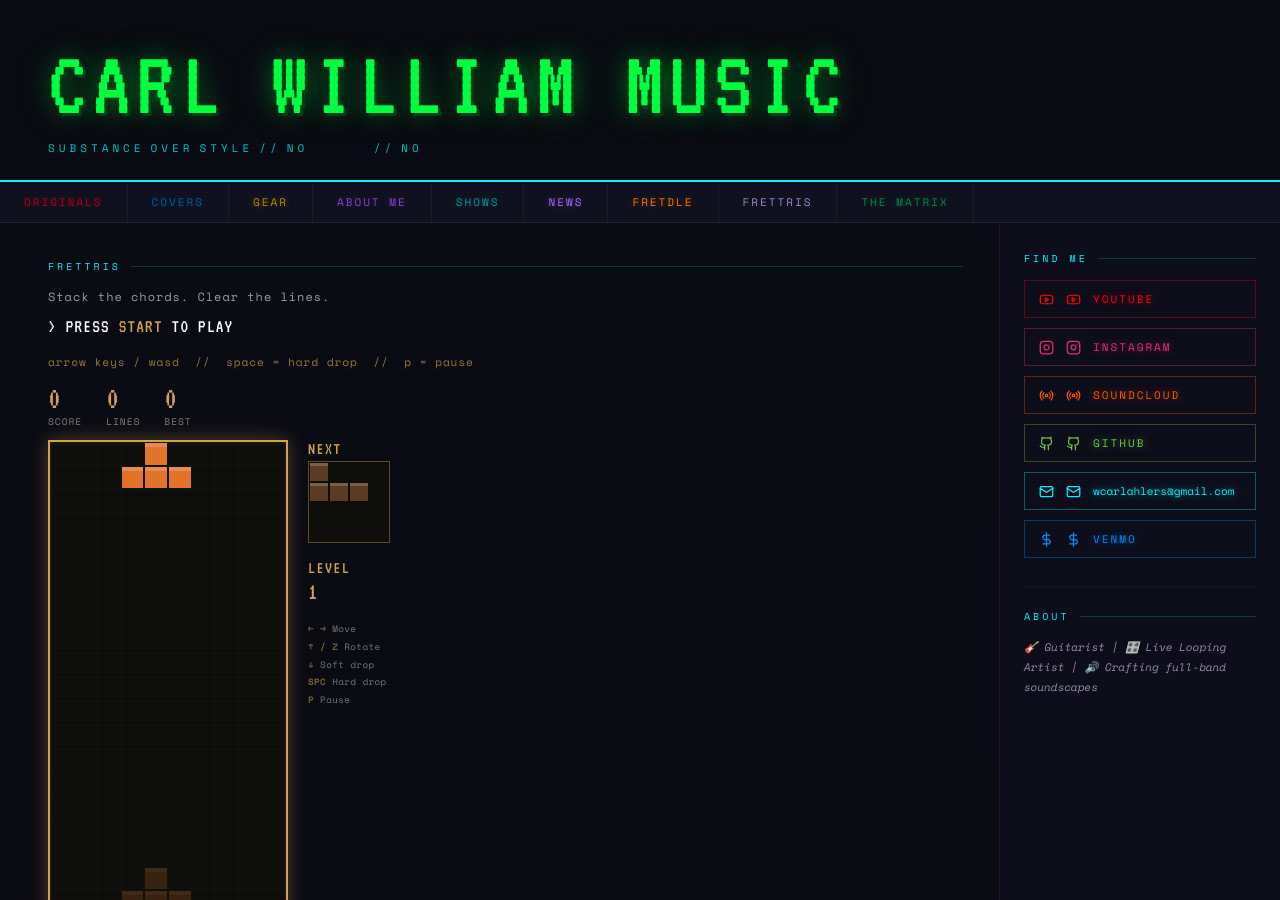
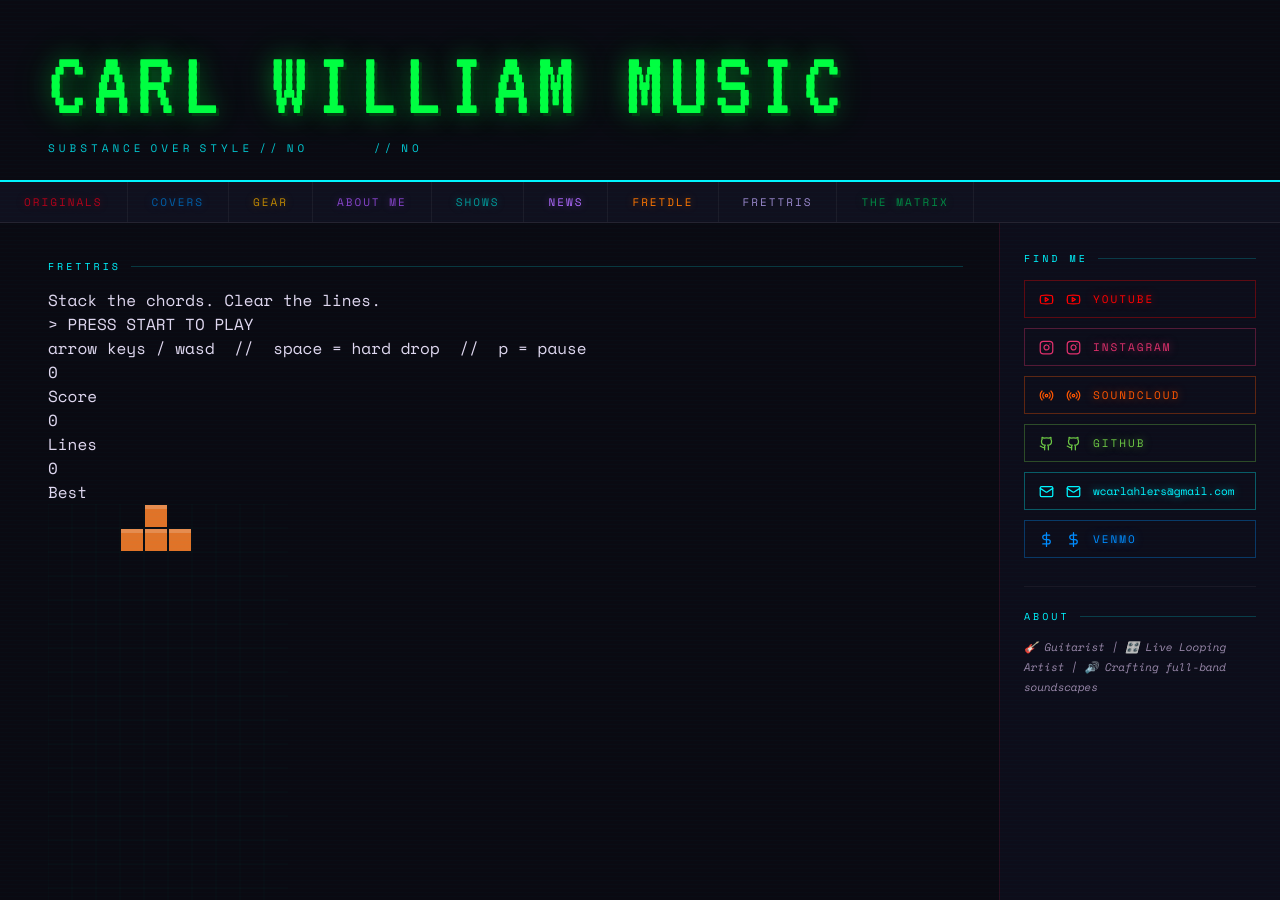
Before and after one commit to Ahlers94/carl-william-music, a Jekyll site: the page built from frettris.html, in a window 1280 px wide and 900 px high. Built offline with Jekyll 4.4.1, drawn with Linux system fonts in a browser that asks for light colours.

Commit message:
Delete Frettris CSS styles
Removed extensive CSS styles for the Frettris game.

```diff
--- a/frettris.html
+++ b/frettris.html
@@ -8,205 +8,6 @@ extra_css:
 extra_js:
   - frettris
 ---
-
-<style>
-  /* ── Frettris page styles ── */
-
-  #frettris-game-container #frettris-section {
-    display: flex;
-    flex-direction: column;
-    gap: 0.75rem;
-  }
-
-  #frettris-game-container .section-subtitle {
-    font-family: 'Space Mono', monospace;
-    font-size: 0.75rem;
-    color: var(--fg, #ccc);
-    opacity: 0.75;
-    letter-spacing: 0.08em;
-  }
-
-  #frettris-game-container .frettris-meta {
-    font-family: 'Space Mono', monospace;
-    font-size: 0.7rem;
-    color: var(--accent, #d4a24f);
-    opacity: 0.7;
-    letter-spacing: 0.08em;
-  }
-
-  #frettris-game-container .frettris-stats {
-    display: flex;
-    gap: 1.5rem;
-    flex-wrap: wrap;
-  }
-
-  #frettris-game-container .frettris-stat {
-    display: flex;
-    flex-direction: column;
-    align-items: flex-start;
-  }
-
-  #frettris-game-container .frettris-stat .stat-num {
-    font-family: 'VT323', monospace;
-    font-size: 2rem;
-    color: var(--accent, #d4a24f);
-    line-height: 1;
-  }
-
-  #frettris-game-container .frettris-stat .stat-label {
-    font-family: 'Space Mono', monospace;
-    font-size: 0.6rem;
-    color: var(--fg, #ccc);
-    opacity: 0.6;
-    text-transform: uppercase;
-    letter-spacing: 0.1em;
-  }
-
-  #frettris-game-container .frettris-play-area {
-    display: flex;
-    gap: 1.25rem;
-    align-items: flex-start;
-  }
-
-  #frettris-game-container #frettris-canvas {
-    display: block;
-    border: 2px solid #d4a24f;
-    box-shadow: 0 0 18px rgba(212,162,79,0.35), inset 0 0 6px rgba(212,162,79,0.12);
-    image-rendering: pixelated;
-    background: #0f0d0a;
-    max-width: min(240px, 100%);
-    height: auto;
-  }
-
-  #frettris-game-container .frettris-side {
-    display: flex;
-    flex-direction: column;
-    gap: 1rem;
-    min-width: 90px;
-  }
-
-  #frettris-game-container .frettris-side-label {
-    font-family: 'VT323', monospace;
-    font-size: 1.1rem;
-    color: #d4a24f;
-    letter-spacing: 0.08em;
-    text-transform: uppercase;
-    margin-bottom: 0.2rem;
-  }
-
-  #frettris-game-container #next-canvas {
-    display: block;
-    border: 1px solid rgba(212,162,79,0.4);
-    background: #0f0d0a;
-    image-rendering: pixelated;
-  }
-
-  #frettris-game-container .frettris-level {
-    font-family: 'VT323', monospace;
-    font-size: 1.5rem;
-    color: #fff;
-    line-height: 1;
-  }
-
-  #frettris-game-container .frettris-level span {
-    color: #d4a24f;
-  }
-
-  #frettris-game-container .frettris-keys {
-    font-family: 'Space Mono', monospace;
-    font-size: 0.58rem;
-    color: var(--fg, #ccc);
-    opacity: 0.55;
-    line-height: 1.9;
-    letter-spacing: 0.04em;
-  }
-
-  #frettris-game-container .frettris-keys strong {
-    color: #d4a24f;
-    opacity: 1;
-    font-weight: 700;
-  }
-
-  #frettris-game-container .frettris-controls {
-    display: flex;
-    flex-wrap: wrap;
-    gap: 0.5rem;
-    margin-top: 0.25rem;
-  }
-
-  #frettris-game-container .frettris-btn {
-    font-family: 'VT323', monospace;
-    font-size: 1.2rem;
-    letter-spacing: 0.08em;
-    text-transform: uppercase;
-    padding: 0.3rem 1rem;
-    background: transparent;
-    color: #d4a24f;
-    border: 1.5px solid #d4a24f;
-    cursor: pointer;
-    transition: background 0.15s, color 0.15s, box-shadow 0.15s;
-  }
-
-  #frettris-game-container .frettris-btn:hover {
-    background: #d4a24f;
-    color: #0f0d0a;
-    box-shadow: 0 0 10px rgba(212,162,79,0.6);
-  }
-
-  #frettris-game-container #frettris-msg {
-    font-family: 'VT323', monospace;
-    font-size: 1.2rem;
-    color: #fff;
-    min-height: 1.5rem;
-    letter-spacing: 0.06em;
-  }
-
-  #frettris-game-container #frettris-msg .hi {
-    color: #d4a24f;
-  }
-
-  #frettris-game-container .frettris-touch {
-    display: none;
-    gap: 0.4rem;
-    justify-content: center;
-    margin-top: 0.5rem;
-  }
-
-  #frettris-game-container .touch-row {
-    display: flex;
-    gap: 0.4rem;
-    justify-content: center;
-  }
-
-  #frettris-game-container .touch-btn {
-    font-family: 'VT323', monospace;
-    font-size: 1.6rem;
-    width: 52px;
-    height: 52px;
-    background: transparent;
-    color: #d4a24f;
-    border: 1.5px solid #d4a24f;
-    cursor: pointer;
-    display: flex;
-    align-items: center;
-    justify-content: center;
-    user-select: none;
-    -webkit-tap-highlight-color: transparent;
-    transition: background 0.1s, color 0.1s;
-  }
-
-  #frettris-game-container .touch-btn:active {
-    background: #d4a24f;
-    color: #0f0d0a;
-  }
-
-  @media (max-width: 600px) {
-    #frettris-game-container .frettris-touch { display: flex; flex-direction: column; }
-    #frettris-game-container .frettris-keys  { display: none; }
-    #frettris-game-container .frettris-play-area { flex-direction: column; align-items: center; }
-    #frettris-game-container #frettris-canvas { max-width: min(200px, 90vw); }
-  }
-</style>
 
 <div class="page">
   <div class="left-col content-page">
```
